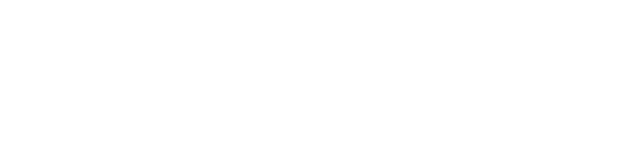
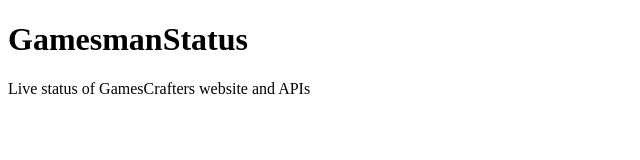
Before and after one commit to naheeroine/GamesmanStatus, a plain HTML site: page index.html in a window 1280 px wide. Shown: the whole page, without its empty margins (0-640 px from the left). Drawn offline with Linux system fonts and the light colour scheme.

Commit message:
add header with title and subtitle

```diff
--- a/index.html
+++ b/index.html
@@ -5,5 +5,9 @@
   <title>GamesmanStatus</title>
 </head>
 <body>
+  <header>
+    <h1>GamesmanStatus</h1>
+    <p>Live status of GamesCrafters website and APIs</p>
+  </header>
 </body>
 </html>
```
